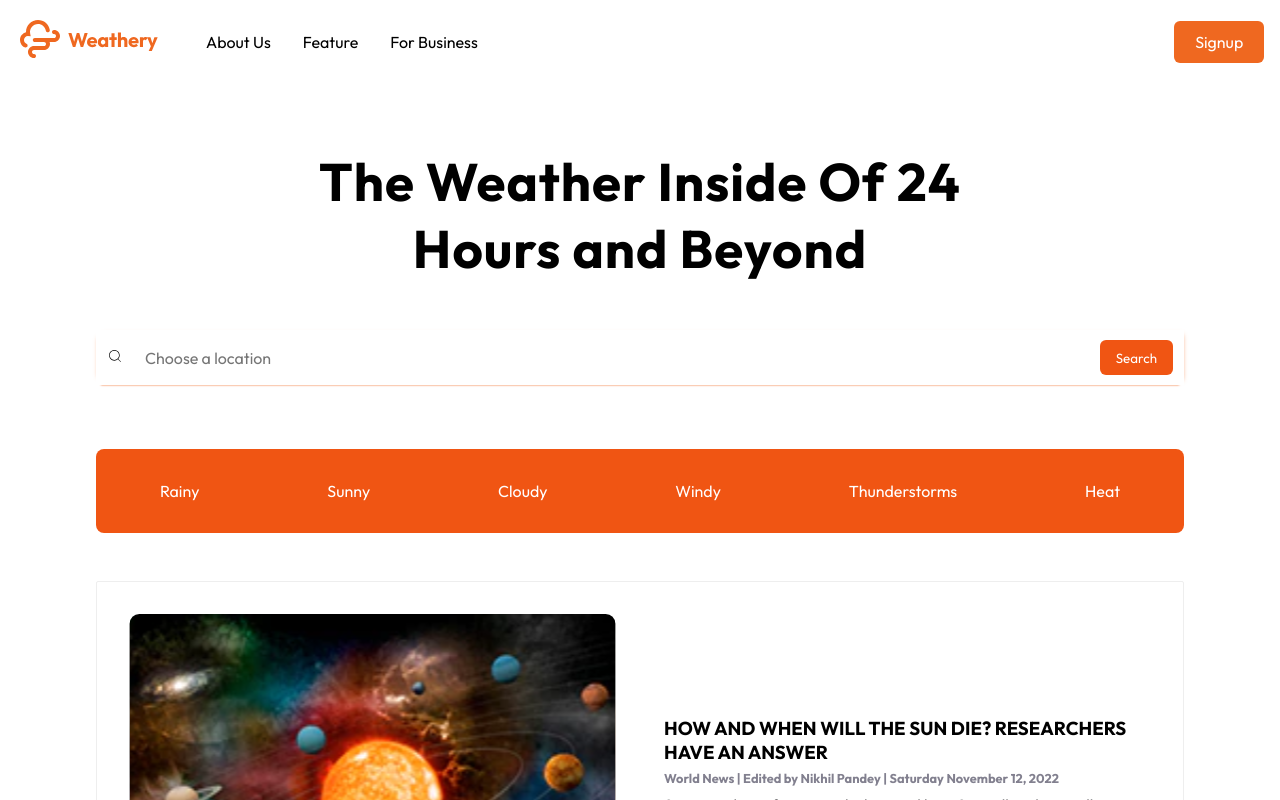
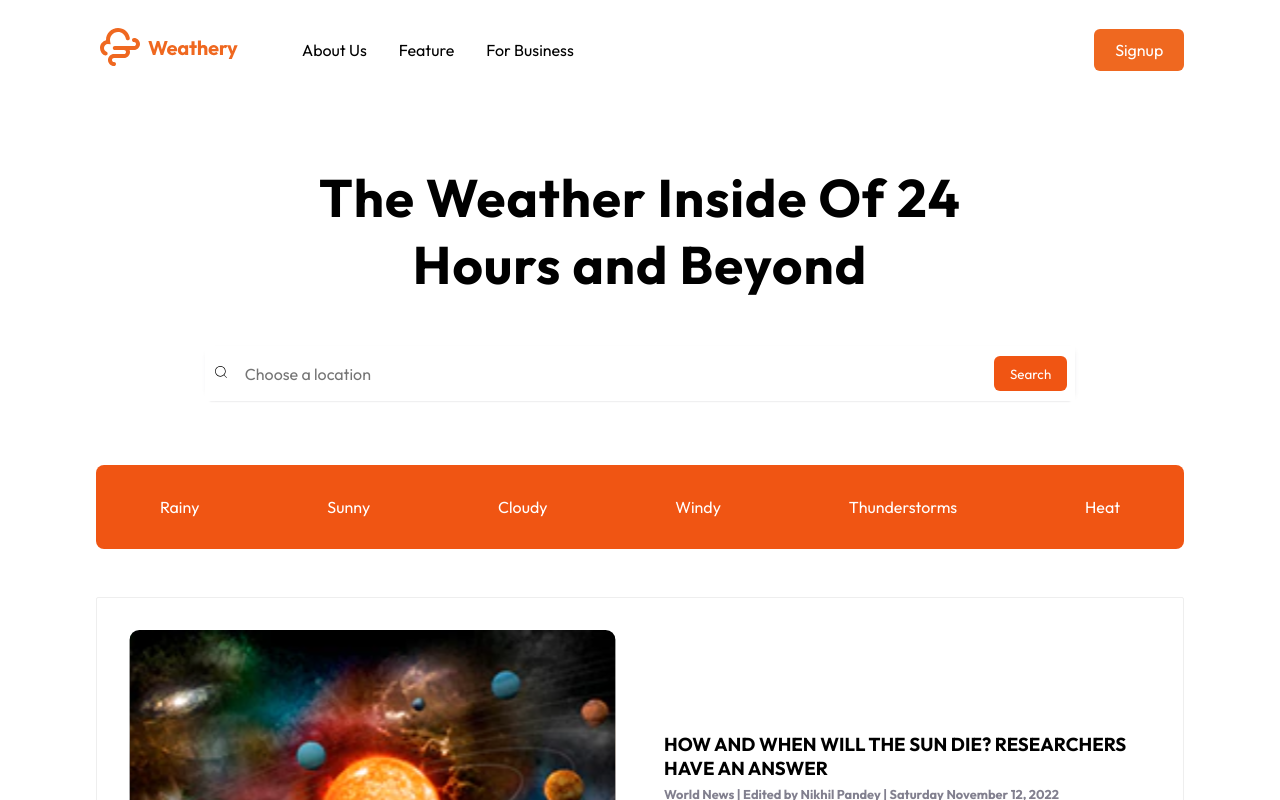
Before and after one commit to afolasope/weathery_news, a React (Create React App) app: page / in a window 1280 px wide. Shown: the top 800 px of the page. Built offline with nearby package versions, Linux system fonts and the light colour scheme.

Commit message:
style: fix navbar styling

```diff
--- a/src/App.js
+++ b/src/App.js
@@ -75,12 +75,7 @@ const App = () => {
           <img src={logo} alt="" />
         </div>
         <Navbar openSidebar={openSidebar} setOpenSidebar={setOpenSidebar} />
-        {openSidebar && (
-          <MobileNav
-            openSidebar={openSidebar}
-            setOpenSidebar={setOpenSidebar}
-          />
-        )}
+        <MobileNav openSidebar={openSidebar} setOpenSidebar={setOpenSidebar} />
       </header>
       <main>
         <div className="hero">
@@ -101,8 +96,8 @@ const App = () => {
           <li>Sunny </li>
           <li>Cloudy</li>
           <li>Windy</li>
-          <li>Thunderstorms</li>
-          <li>Heat</li>
+          <li className="conditions">Thunderstorms</li>
+          <li className="conditions">Heat</li>
         </ul>
         <div>
           <div className="rectangle">
@@ -184,7 +179,6 @@ const App = () => {
 export default App;
 
 const Wrapper = styled.div`
-  header,
   main {
     padding: 0.5rem;
     @media (min-width: 400px) {
@@ -197,19 +191,26 @@ const Wrapper = styled.div`
       padding: 0 6rem;
     }
   }
-
   header {
     position: relative;
     display: flex;
     justify-content: space-between;
     align-items: center;
     padding: 1rem;
-    gap: 3rem;
     .logo-container {
       flex-basis: 10%;
+      margin-right: 4rem;
+    }
+    @media (min-width: 400px) {
+      padding: 1.5rem 1.5rem;
+    }
+    @media (min-width: 600px) {
+      padding: 1.5rem 2rem;
+    }
+    @media (min-width: 1200px) {
+      padding: 1.5rem 6rem;
     }
   }
-
   .hero {
     padding: 2rem 0;
     h1 {
@@ -242,9 +243,12 @@ const Wrapper = styled.div`
       display: flex;
       justify-content: space-around;
       align-items: center;
-      box-shadow: 0 5px 2px -5px ${colors.bgPry},
-        -5px 0 5px -8px ${colors.bgPry}, 3px 0 5px -5px ${colors.bgPry};
+      box-shadow: 0 5px 2px -5px rgba(86, 85, 96, 0.25),
+        -5px 0 5px -8px rgba(86, 85, 96, 0.25),
+        3px 0 5px -5px rgba(86, 85, 96, 0.25);
       @media (min-width: 800px) {
+        width: 80%;
+        margin: 0 auto;
         margin-bottom: 2rem;
       }
       input {
@@ -280,10 +284,11 @@ const Wrapper = styled.div`
     gap: 1rem;
     border-radius: 8px;
     margin-bottom: 3rem;
-    @media (min-width: 600px) {
-    }
-    li {
-      cursor: pointer;
+    .conditions {
+      display: none;
+      @media (min-width: 600px) {
+        display: block;
+      }
     }
   }
   .rectangle {
--- a/src/assets/index.js
+++ b/src/assets/index.js
@@ -21,6 +21,8 @@ import news2 from './news2.svg';
 import news4 from './news4.svg';
 import news5 from './news5.svg';
 import news6 from './news6.svg';
+import news1Vert from './news1-vert.svg';
+
 
 export {
   logoFooter,
@@ -46,4 +48,5 @@ export {
   news4,
   news5,
   news6,
+  news1Vert
 };
--- a/src/components/Card.js
+++ b/src/components/Card.js
@@ -1,6 +1,5 @@
 import React from 'react';
 import styled from 'styled-components';
-import image from '../assets/image.jpg';
 import { colors } from '../styles/variables';
 
 const Card = ({ image, heading, info, text }) => {
--- a/src/components/MobileNav.js
+++ b/src/components/MobileNav.js
@@ -11,10 +11,10 @@ import {
 } from '../assets';
 import { colors } from '../styles/variables';
 
-const MobileNav = ({openSidebar,setOpenSidebar} ) => {
+const MobileNav = ({ openSidebar, setOpenSidebar }) => {
   return (
     <Wrapper>
-      <div className="mobile-navbar">
+      <div className={openSidebar ? 'mobile-navbar' : 'close-navbar'}>
         <div className="close-nav">
           <img
             src={closeNav}
@@ -71,6 +71,22 @@ const Wrapper = styled.div`
       display: none;
     }
   }
+  .close-navbar {
+    top: 0;
+    right: 0;
+    width: 0%;
+    position: fixed;
+    background-color: #fff;
+    height: 100vh;
+    padding: 1.5rem;
+    transition: all 0.5s;
+    transform: translateX(100%);
+    .close-nav,
+    ul,
+    hr {
+      display: none;
+    }
+  }
   .mobile-navbar {
     top: 0;
     right: 0;
@@ -79,7 +95,14 @@ const Wrapper = styled.div`
     background-color: #fff;
     height: 100vh;
     padding: 1.5rem;
-    transition: width .5s ease-in;
+    transition: all 0.5s;
+    box-shadow: -5px 0 1px -5px #333;
+
+    .close-nav,
+    ul,
+    hr {
+      display: block;
+    }
     hr {
       color: #d0d0d5;
 
--- a/src/components/Navbar.js
+++ b/src/components/Navbar.js
@@ -38,7 +38,7 @@ const Navbar = ({ openSidebar, setOpenSidebar }) => {
 
 export default Navbar;
 const Wrapper = styled.nav`
-  flex-basis: 90%;
+  flex-basis: 100%;
   display: flex;
   ul {
     display: flex;
--- a/src/components/RectangleCard.js
+++ b/src/components/RectangleCard.js
@@ -38,6 +38,7 @@ const Wrapper = styled.article`
   }
   .img-container {
     flex-basis: 50%;
+    /* max-height: 15rem; */
     /* height: 15rem; */
     /* height: 10rem;
     width: 100%; */
@@ -48,6 +49,7 @@ const Wrapper = styled.article`
       height: 100%;
     }
     @media (min-width: 800px) {
+
     }
   }
   .text {
```
Also changed, not shown: src/assets/news1-vert.svg (added).
